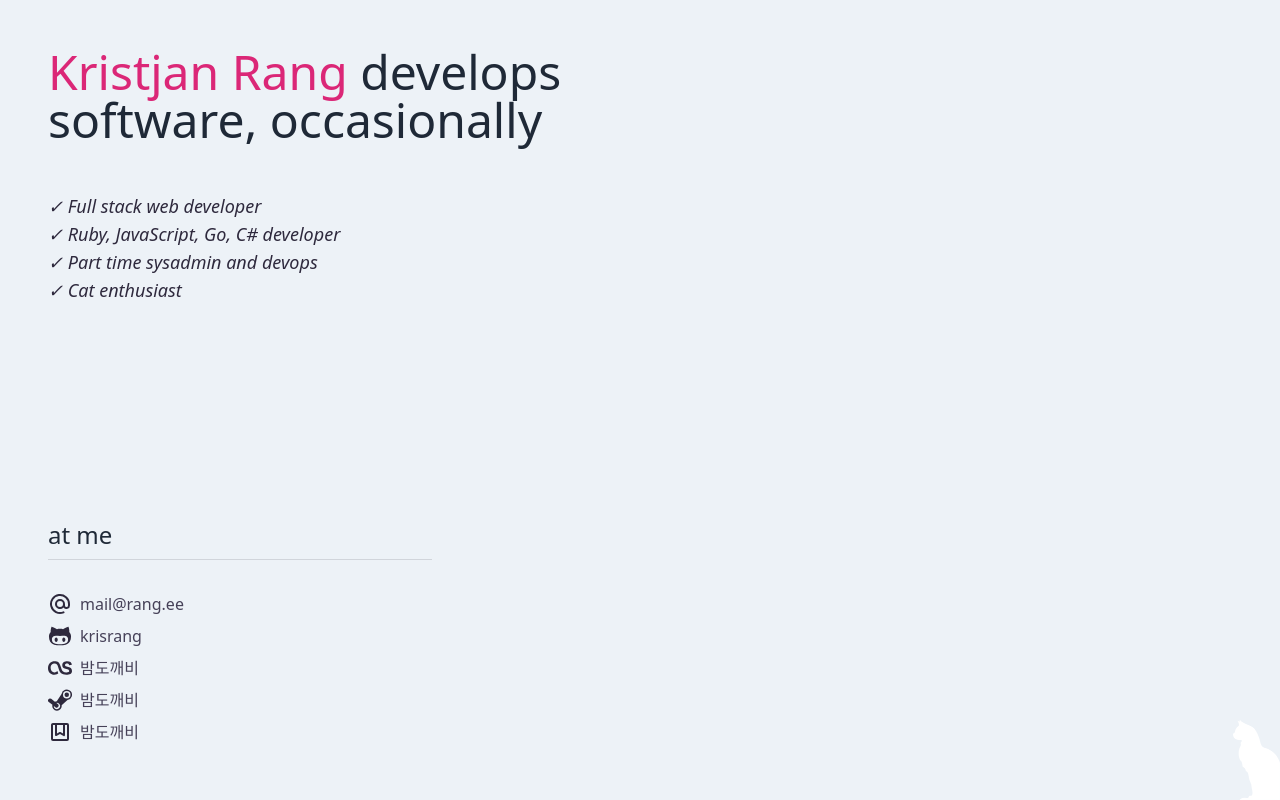
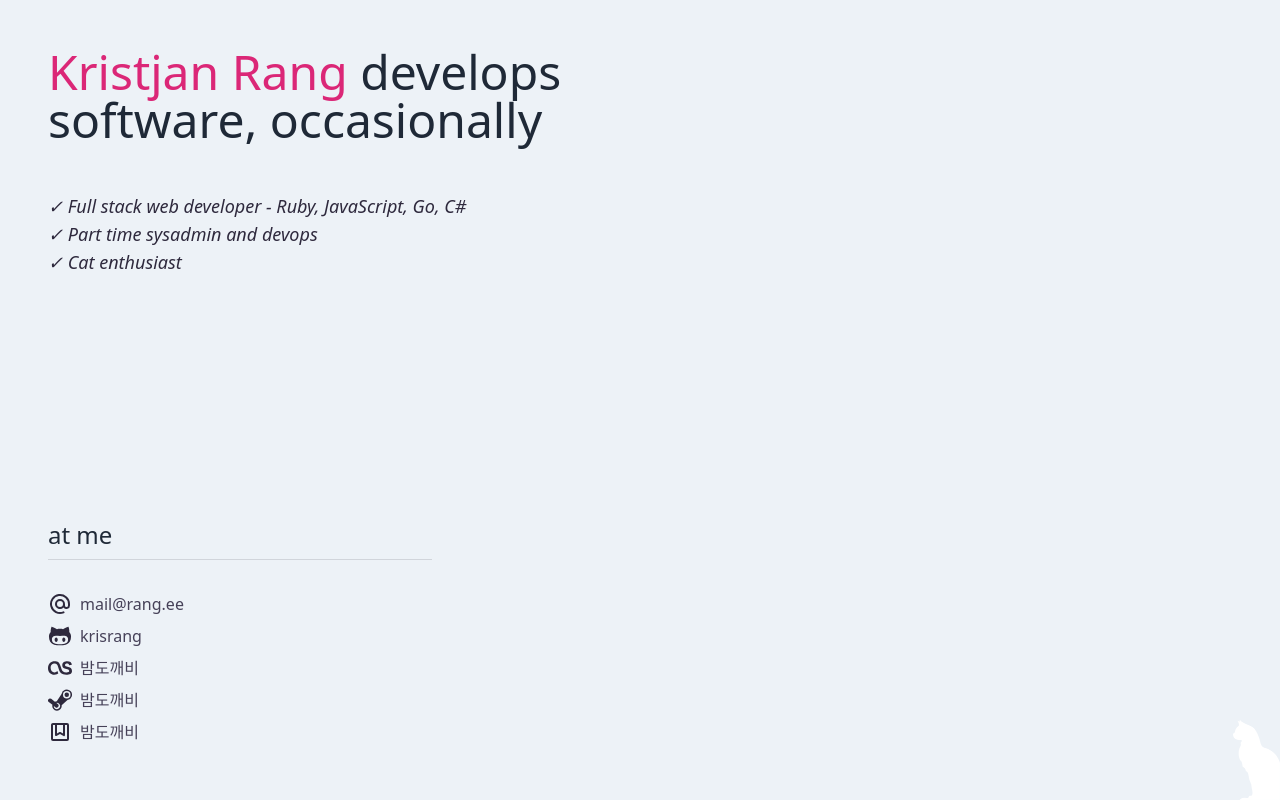
Before and after one commit to krisrang/me, a Next.js app: page / in a window 1280 px wide. Built offline with nearby package versions, Linux system fonts and the light colour scheme.

Commit message:
Update index.tsx

```diff
--- a/pages/index.tsx
+++ b/pages/index.tsx
@@ -19,8 +19,7 @@ const Home: NextPage = () => {
         </h1>
 
         <ul className="pt-8 text-base italic font-medium flex-1 md:pt-12 md:text-lg">
-          <li>✓ Full stack web developer</li>
-          <li>✓ Ruby, JavaScript, Go, C# developer</li>
+          <li>✓ Full stack web developer - Ruby, JavaScript, Go, C#</li>
           <li>✓ Part time sysadmin and devops</li>
           <li>✓ Cat enthusiast</li>
         </ul>
```
